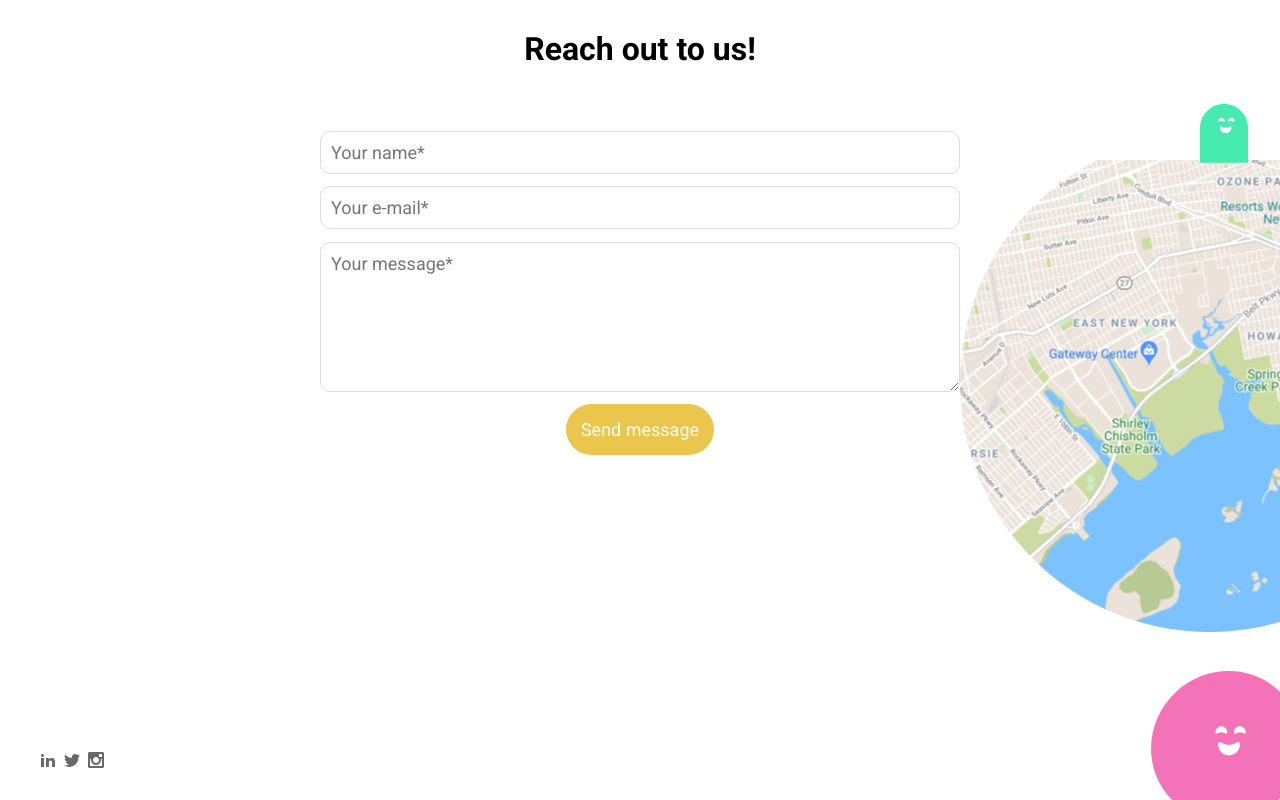
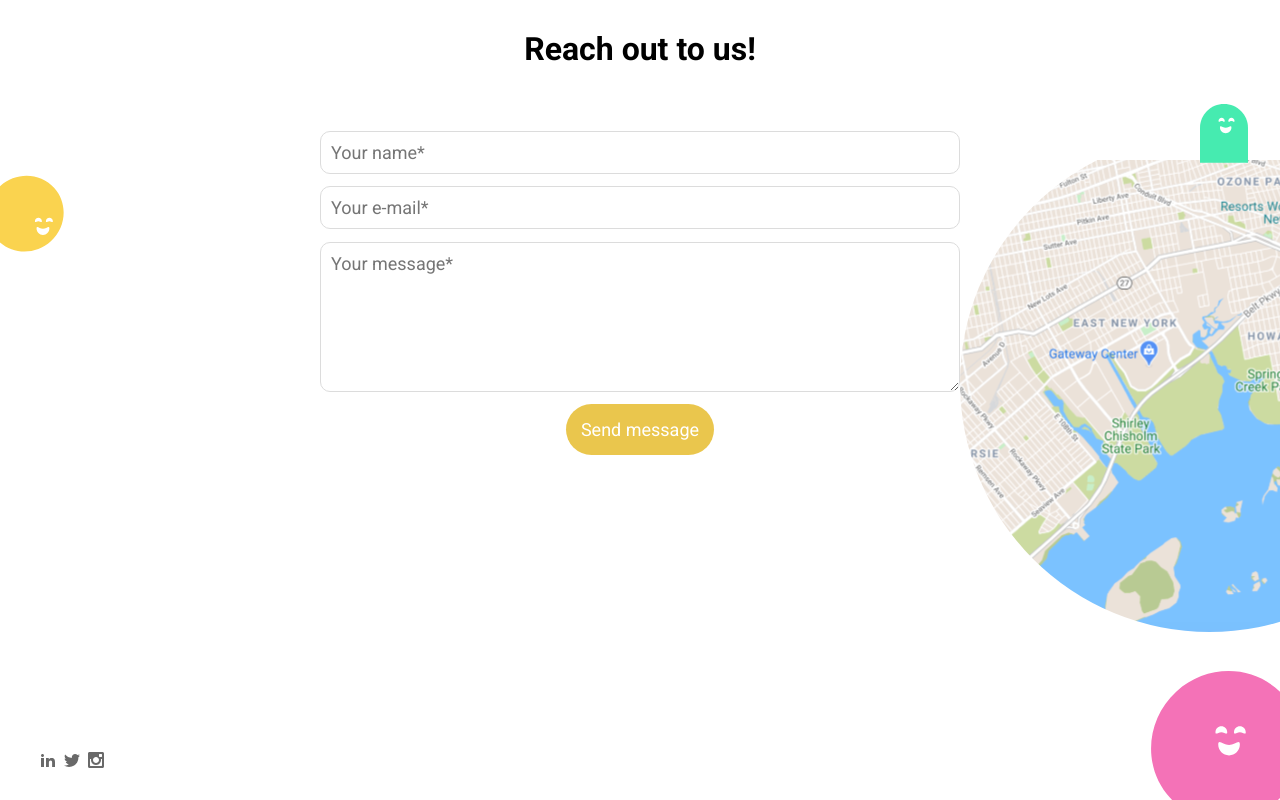
Before and after one commit to zThiago15/feedback-form, a React (Create React App) app in the folder front-end/: page /contact in a window 1280 px wide. Built offline with nearby package versions, Linux system fonts and the light colour scheme.

Commit message:
feat: style yellow cartoon

```diff
--- a/front-end/src/pages/Contact.tsx
+++ b/front-end/src/pages/Contact.tsx
@@ -16,7 +16,7 @@ import { StyledForm } from '../styles/form.style';
 import { StyledInput, StyledTextarea } from '../styles/formFields.style';
 import { StyledHeading } from '../styles/heading.style';
 import { StyledMap } from '../styles/map.style';
-import { StyledGreenCartoon, StyledPinkCartoon } from '../styles/cartoon.style';
+import { StyledGreenCartoon, StyledPinkCartoon, StyledYellowCartoon } from '../styles/cartoon.style';
 
 export default function Contact() {
     const [name, setName] = useState('');
@@ -67,6 +67,7 @@ export default function Contact() {
                 </StyledForm>
                 <StyledMap src={Map} alt="map" />
                 <StyledPinkCartoon src={pinkCartoon} alt="pink cartoon" />
+                <StyledYellowCartoon src={yellowCartoon} alt="yellow cartoon" />
 
             </main>
             <StyledFooter>
--- a/front-end/src/styles/cartoon.style.tsx
+++ b/front-end/src/styles/cartoon.style.tsx
@@ -18,8 +18,8 @@ export const StyledPinkCartoon = styled.img`
 
 export const StyledYellowCartoon = styled.img`
     position: absolute;
-    top: 6.5em;
-    right: 2em;
+    left: 0;
+    top: 10em;
 
-    width: 3em;
+    width: 5em;
 `;
```
Also changed, not shown: front-end/src/assets/yellowCartoon.svg.
